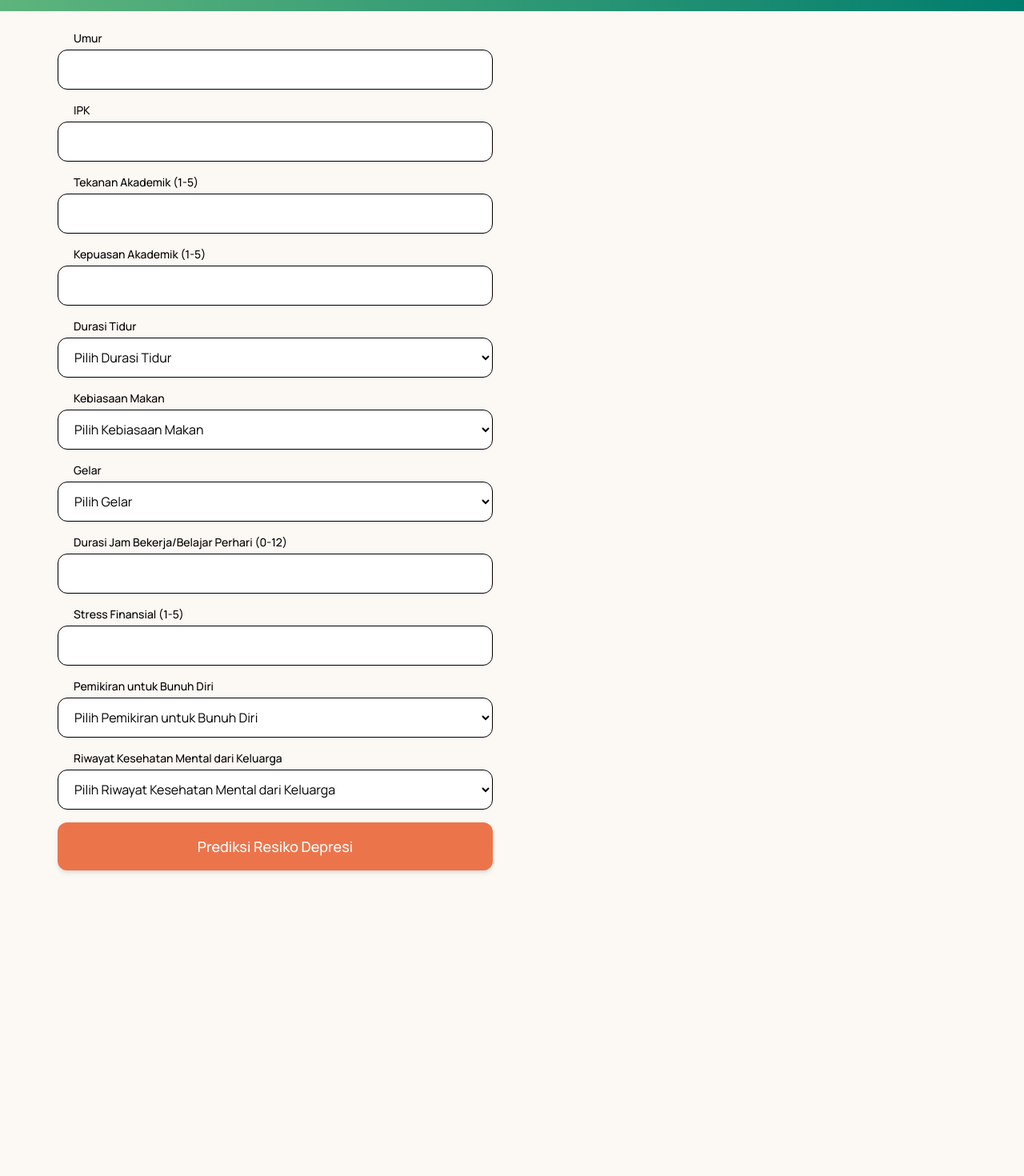
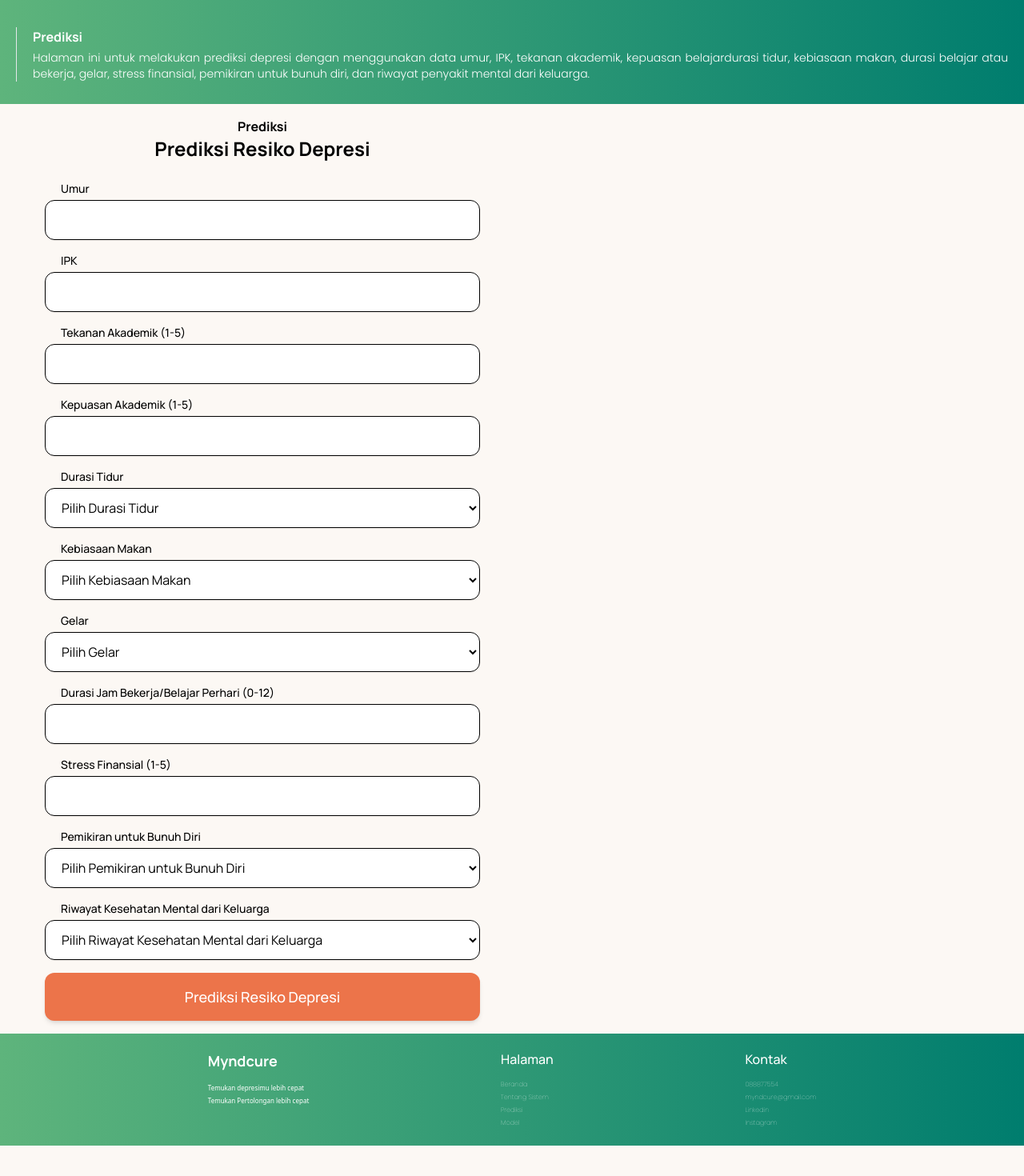
Before and after one commit to injanisgg/mhealth, a React (Vite) app in the folder frontend-react/: page /predict in a window 1280 px wide. Shown: the part 58-1528 px from the top of the page at 80% size. Before the commit the page ends 1242 px from the top, so only its background shows below. Built offline with nearby package versions, Linux system fonts and the light colour scheme.

Commit message:
`feat: Add auto scroll to result, icons, and banner to Predict page`

```diff
--- /dev/null
+++ b/frontend-react/src/components/Banner.jsx
@@ -0,0 +1,20 @@
+import React from 'react'
+
+function Banner({ title, desc }) {
+  return (
+    <div className='w-full bg-gradient-to-r from-light-green to-thick-green px-5 py-8 sm:px-4 sm:py-7 lg:mt-16'>
+      <div className="flex flex-col gap-5 text-white mx-5 sm:mx-1">
+        <h1 className='text-xl font-main font-bold lg:hidden'>Myndcure</h1>
+        <div className="flex gap-5">
+            <div className="border-l"></div>
+            <div className="flex flex-col gap-1">
+                <h2 className='font-main text-md font-bold'>{title}</h2>
+                <p className='font-secondary text-xs lg:text-sm sm:text-[8px] font-light text-justify'>{desc}</p>
+            </div>
+        </div>
+      </div>
+    </div>
+  )
+}
+
+export default Banner;
--- a/frontend-react/src/components/DepressionForm.jsx
+++ b/frontend-react/src/components/DepressionForm.jsx
@@ -1,5 +1,7 @@
 "use client";
-import { useState } from "react";
+import { useState, useEffect } from "react";
+import { FontAwesomeIcon } from '@fortawesome/react-fontawesome';
+import { faFaceFrown, faFaceLaughBeam } from '@fortawesome/free-solid-svg-icons';
 
 function DepressionForm() {
   const [formData, setFormData] = useState({
@@ -67,18 +69,26 @@ function DepressionForm() {
     setLoading(false);
   };
 
+  // Auto scroll ke bawah ketika result muncul
+  useEffect(() => {
+    if (result) {
+      window.scrollTo({ top: document.body.scrollHeight, behavior: "smooth" });
+    }
+  }, [result]);
+
+
   const InputField = ({ label, name, type, options }) => (
     <div className="mb-4">
       <label className="block text-sm font-medium text-black ml-5 mb-1">{label}</label>
       {type === "select" ? (
         <select
-          className="w-full py-3 px-4  border border-black rounded-xl bg-white shadow-sm focus:ring-2 focus:ring-blue-500"
+          className="w-full py-3 px-4 border border-black rounded-xl bg-white shadow-sm focus:ring-2 focus:ring-blue-500"
           name={name}
           value={formData[name]}
           onChange={handleChange}
           required
         >
-          <option value="">Pilih {label}</option>
+          <option value="" className="text-sm">Pilih {label}</option>
           {options.map((option) => (
             <option key={option} value={option}>{option}</option>
           ))}
@@ -97,7 +107,7 @@ function DepressionForm() {
   );
 
   return (
-    <div className="max-w-xl mx-20 sm:mx-14 flex flex-col justify-center p-4">
+    <div className="max-w-xl mx-20 sm:mx-10 flex flex-col justify-center p-4">
       <p className="text-black text-center font-main font-bold">Prediksi</p>
       <h1 className="text-2xl font-bold mb-6 text-center text-black font-main">Prediksi Resiko Depresi</h1>
       <form onSubmit={handleSubmit} className="space-y-4 font-main">
@@ -123,11 +133,15 @@ function DepressionForm() {
       {result && (
         <div className={`mt-6 p-4 border rounded-xl shadow-md
         ${result.status === "error" ? "bg-red-50 border-red-500"
-          : result.prediction === 1 ? "bg-button"
+          : result.prediction === 1 ? "bg-button border-black"
           : 'bg-gradient-to-r from-light-green to-thick-green'}` }>
           {result.status === "success" ? (
-            <div className="flex flex-col justify-around text-center items-center text-white">
-              <p className='text-base font-secondary'>{result.prediction === 1 ? "Mohon maaf hasil prediksi resiko depresi anda adalah" : "Selamat! Hasil prediksi resiko depresi anda adalah"}</p>
+            <div className="flex flex-col justify-around text-center items-center text-white gap-5">
+              <FontAwesomeIcon
+                icon={result.prediction === 1 ? faFaceFrown : faFaceLaughBeam}
+                className="text-yellow-400 text-6xl"
+              />
+              <p className='text-sm font-secondary'>{result.prediction === 1 ? "Mohon maaf hasil prediksi resiko depresi anda adalah" : "Selamat! Hasil prediksi resiko depresi anda adalah"}</p>
               <p className="text-xl font-bold font-main">{result.prediction === 1 ? 'Tinggi/Berpotensi memiliki depresi' : 'Rendah/Tidak berpotensi memiliki depresi'}</p>
             </div>
           ) : (
--- /dev/null
+++ b/frontend-react/src/components/Footer.jsx
@@ -0,0 +1,37 @@
+import React from 'react'
+
+function Footer() {
+  return (
+    <div className='w-full bg-gradient-to-r from-light-green to-thick-green p-10 sm:p-5'>
+      <div className="flex justify-evenly text-white">
+        <div className="flex flex-col gap-3">
+            <h1 className='text-lg font-main font-bold'>Myndcure</h1>
+            <div className='flex flex-col text-xs sm:text-[8px] font-thin'>
+                <span>Temukan depresimu lebih cepat</span>
+                <span>Temukan Pertolongan lebih cepat</span>
+            </div>
+        </div>
+        <div className="flex flex-col gap-3">
+            <h1 className='text-base font-main font-medium'>Halaman</h1>
+            <div className='flex flex-col text-xs sm:text-[8px] font-thin font-secondary'>
+                <a href='/'>Beranda</a>
+                <a href='/about'>Tentang Sistem</a>
+                <a href='/predict'>Prediksi</a>
+                <a href='/model'>Model</a>
+            </div>
+        </div>
+        <div className="flex flex-col gap-3">
+            <h1 className='text-base font-main font-medium'>Kontak</h1>
+            <div className='flex flex-col text-xs sm:text-[8px] font-thin font-secondary'>
+                <a href=''>088877554</a>
+                <a href=''>myndcure@gmail.com</a>
+                <a href=''>Linkedin</a>
+                <a href=''>Instagram</a>
+            </div>
+        </div>
+      </div>
+    </div>
+  )
+}
+
+export default Footer;
--- a/frontend-react/src/pages/Predict.jsx
+++ b/frontend-react/src/pages/Predict.jsx
@@ -1,11 +1,14 @@
 import React from 'react'
 import DepressionForm from '../components/DepressionForm'
+import Banner from '../components/Banner'
+import Footer from '../components/Footer'
 
 function Predict() {
   return (
     <div className='mb-0 sm:mb-20'>
-
+      <Banner title={'Prediksi'} desc={'Halaman ini untuk melakukan prediksi depresi dengan menggunakan data umur, IPK, tekanan akademik, kepuasan belajardurasi tidur, kebiasaan makan, durasi belajar atau bekerja, gelar, stress finansial, pemikiran untuk bunuh diri, dan riwayat penyakit mental dari keluarga.'}/>
       <DepressionForm />
+      <Footer />
     </div>
   )
 }
```
